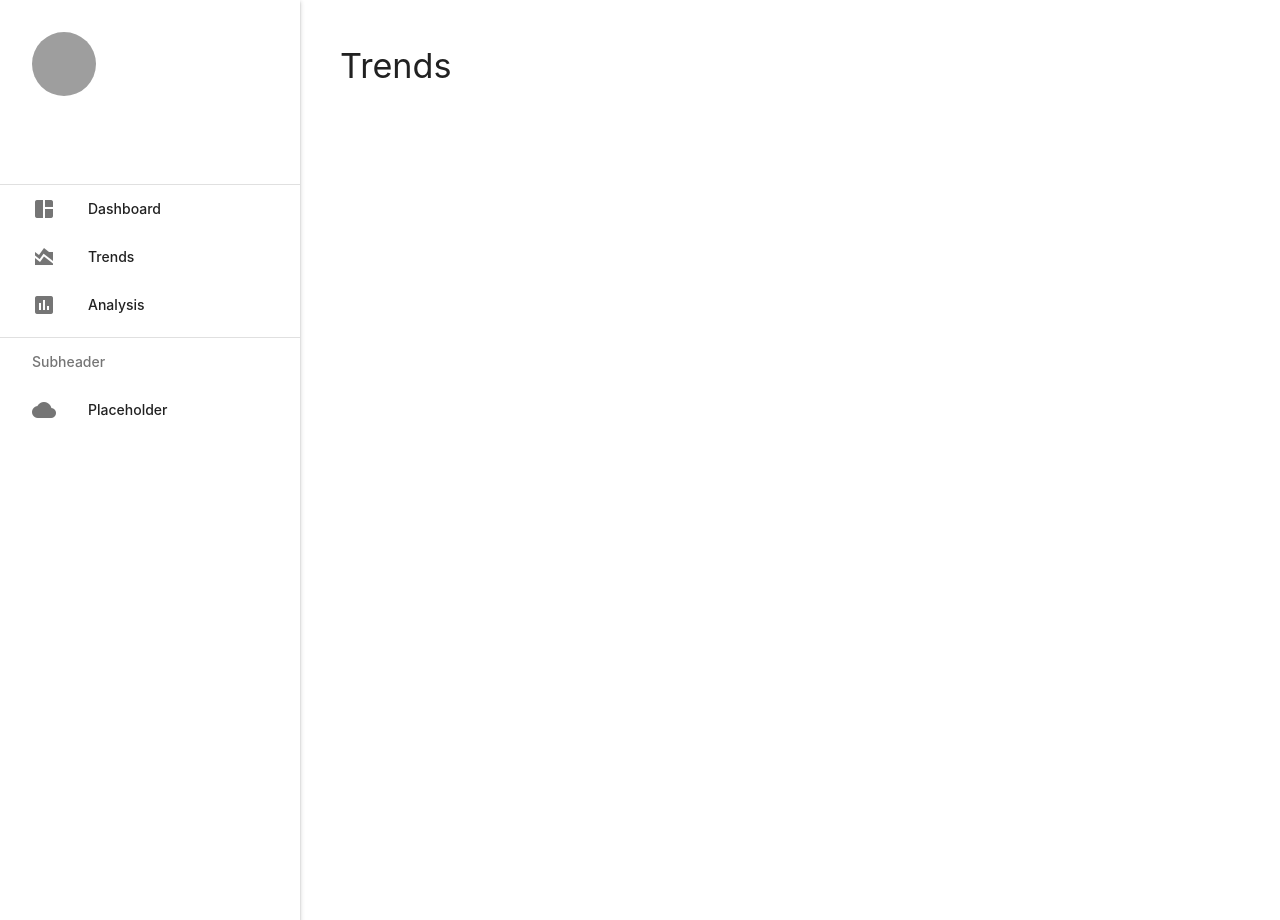
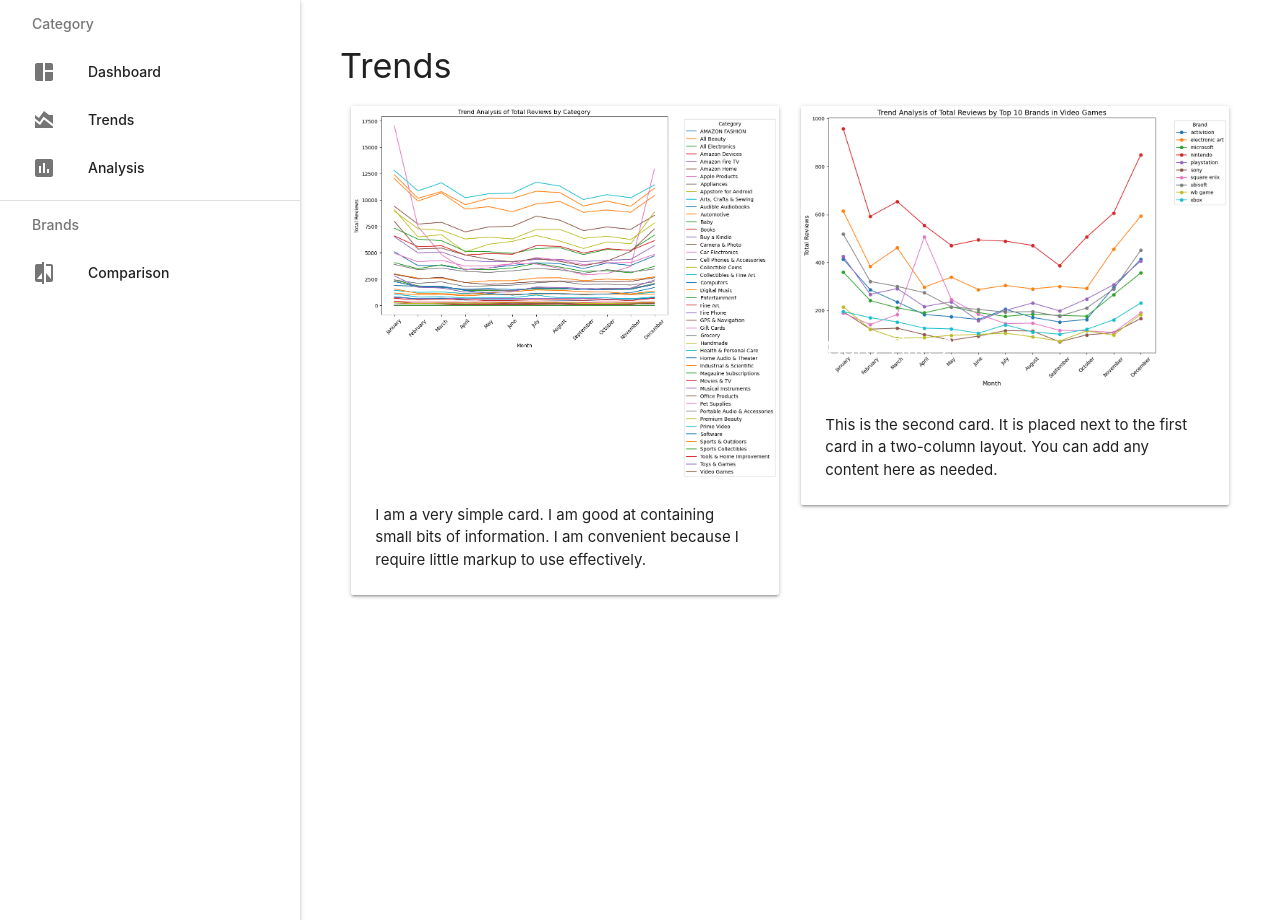
Before and after one commit to JosephKai1/COMP3610PROJECT, a Flask app: page /trends in a window 1280 px wide. Run offline with Flask 3, Linux system fonts and the light colour scheme; grey boxes are pictures that could not be loaded.

Commit message:
Added comparison views

```diff
--- a/App/static/style.css
+++ b/App/static/style.css
@@ -20,6 +20,7 @@ header, main, footer {
     }
 }
 
-div {
+.main-content {
     padding-left: 40px;
+    padding-right: 40px;
 }
--- a/App/templates/layout.html
+++ b/App/templates/layout.html
@@ -17,18 +17,26 @@
 
     <body>
         <ul id="slide-out" class="sidenav sidenav-fixed">
+            <!--
             <li><div class="user-view">
                 <a href="#user"><img class="circle" src="images/yuna.jpg"></a>
                 <a href="#name"><span class="white-text name">John Doe</span></a>
                 <a href="#email"><span class="white-text email">jdandturk@gmail.com</span></a>
             </div></li>
             <li><div class="divider"></div></li>
+            -->
+
+            <li><a class="subheader">Category</a></li>
+
             <li><a class="waves-effect" href="/dashboard"><i class="material-icons">space_dashboard</i>Dashboard</a></li>
             <li><a class="waves-effect" href="/trends"><i class="material-icons">area_chart</i>Trends</a></li>
             <li><a class="waves-effect" href="/analysis"><i class="material-icons">insert_chart</i>Analysis</a></li>
+
             <li><div class="divider"></div></li>
-            <li><a class="subheader">Subheader</a></li>
-            <li><a class="waves-effect" href="#!"><i class="material-icons">cloud</i>Placeholder</a></li>
+
+            <li><a class="subheader">Brands</a></li>
+            <li><a class="waves-effect" href="/comparison"><i class="material-icons">compare</i>Comparison</a></li>
+
         </ul>
         <a href="#" data-target="slide-out" class="sidenav-trigger show-on-large"><i class="material-icons">menu</i></a>
 
--- a/App/templates/trends.html
+++ b/App/templates/trends.html
@@ -22,6 +22,31 @@
 
 {% block content %}
 
-
+<div class="row">
+    <div class="col s12 m6">
+        <div class="card">
+            <div class="card-image">
+                <img src="{{ url_for('static', filename='images/category/category_popularity.png') }}">
+                <span class="card-title">Card Title 1</span>
+            </div>
+            <div class="card-content">
+                <p>I am a very simple card. I am good at containing small bits of information.
+                I am convenient because I require little markup to use effectively.</p>
+            </div>
+        </div>
+    </div>
+    <div class="col s12 m6">
+        <div class="card">
+            <div class="card-image">
+                <img src="{{ url_for('static', filename='images/category/video_games_brand_popularity.png') }}">
+                <span class="card-title">Card Title 2</span>
+            </div>
+            <div class="card-content">
+                <p>This is the second card. It is placed next to the first card in a two-column layout.
+                You can add any content here as needed.</p>
+            </div>
+        </div>
+    </div>
+</div>
 
 {% endblock %}
--- a/App/views/__init__.py
+++ b/App/views/__init__.py
@@ -2,6 +2,7 @@
 from .dashboard import dashboard_views
 from .trends import trend_views
 from .analysis import analysis_views
+from .comparison import comparison_views
 from .auth import auth_views
 from .admin import setup_admin
 
@@ -10,5 +11,6 @@ views = [
     dashboard_views,
     trend_views,
     analysis_views,
+    comparison_views,
     auth_views
 ]
```
Also changed, not shown: App/templates/comparison.html (added, +27 -0 lines), App/views/comparison.py (added, +8 -0 lines).
